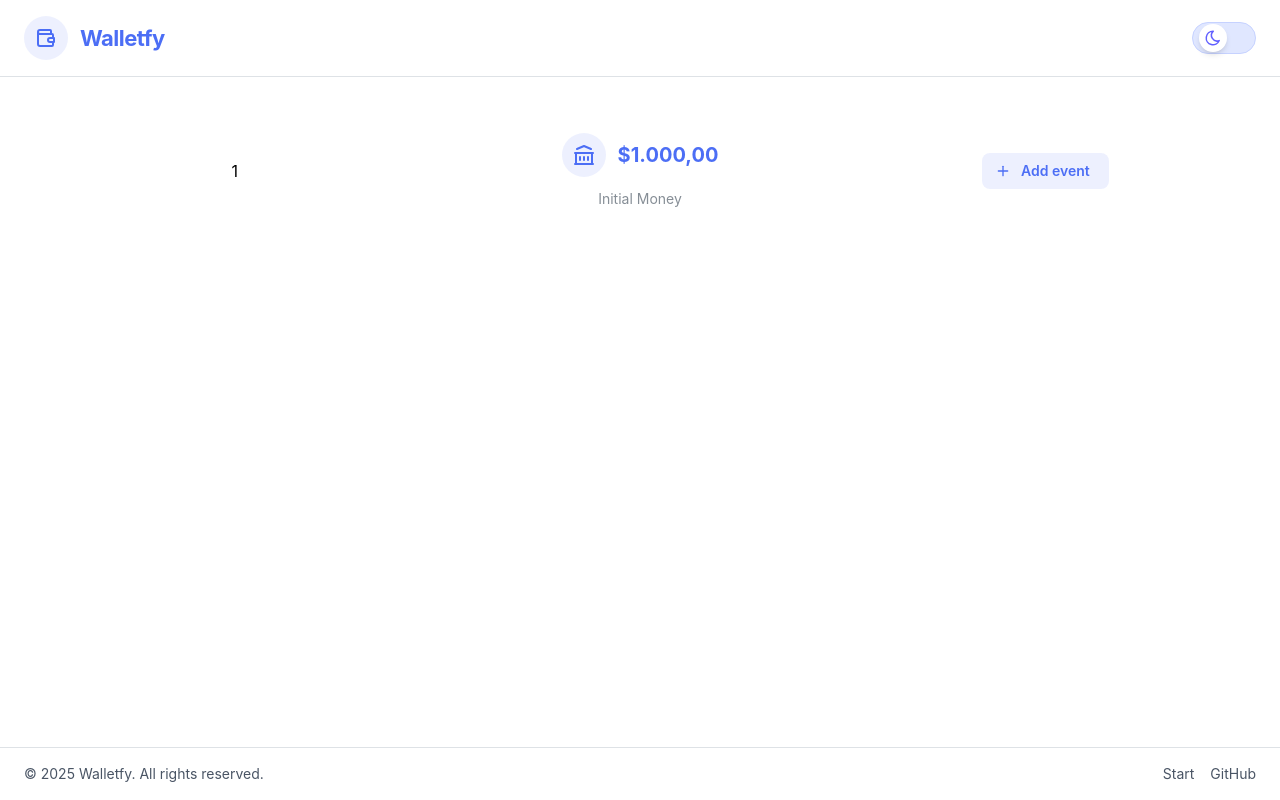
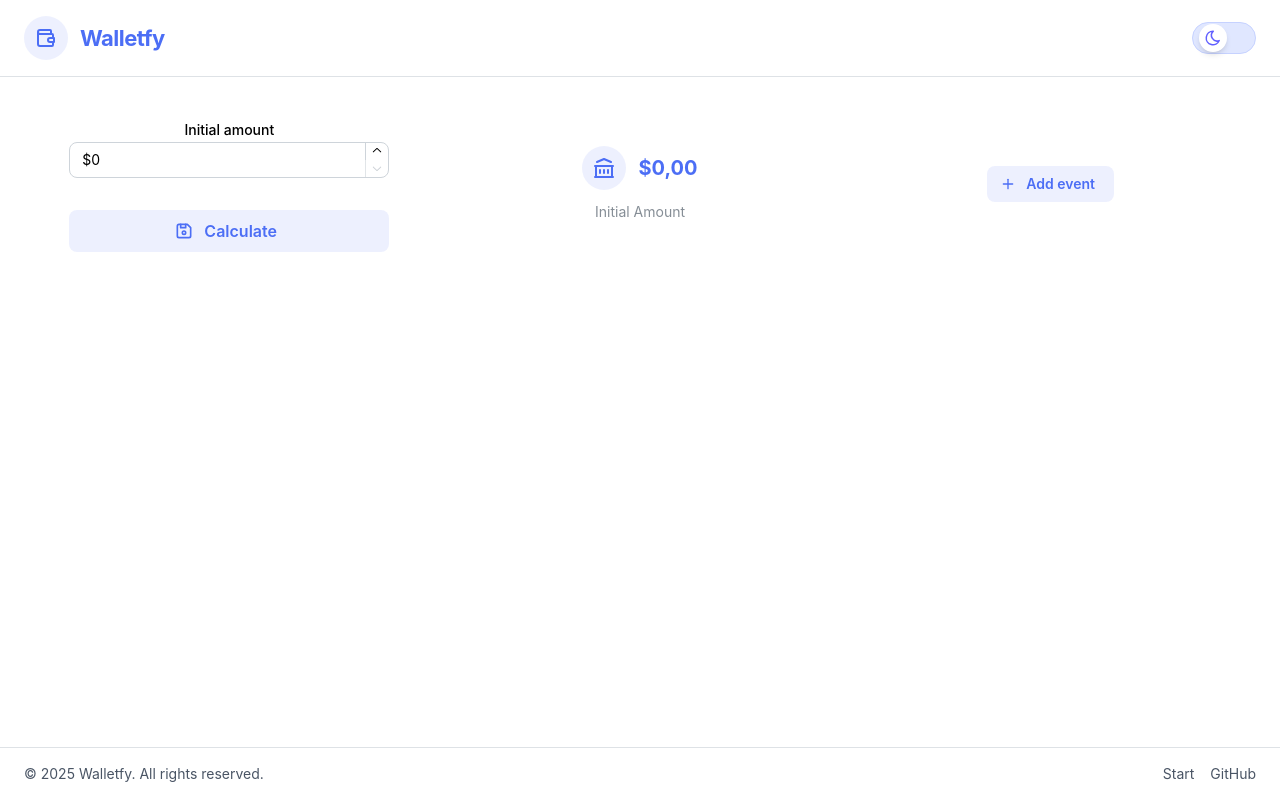
Before and after one commit to admolinac/walletfy, a React (Vite) app: page / in a window 1280 px wide. Built offline with nearby package versions, Linux system fonts and the light colour scheme.

Commit message:
add initial amount form

```diff
--- a/src/components/event/EventSection.tsx
+++ b/src/components/event/EventSection.tsx
@@ -1,7 +1,14 @@
-import { Button, Card, Flex, Grid, Text, ThemeIcon, useMantineColorScheme } from "@mantine/core";
+import { useState } from "react";
+import { Box, Button, Card, Flex, Grid, Text, ThemeIcon, useMantineColorScheme } from "@mantine/core";
 import { IconBuildingBank, IconPlus } from "@tabler/icons-react";
 import { Link } from '@tanstack/react-router';
+import { useMutation } from "@tanstack/react-query";
+import type { AmountType } from "@/types/amountType";
 import { currencyFormatter } from '@/utils/formatters';
+import { useInitialMoneyForm } from "@/hooks/formHook";
+import { notifications } from '@/utils/notification';
+import { AmountSchema } from "@/types/amountType";
+import useAppStore from "@/store";
 
 
 function AddEventSection() {
@@ -9,10 +16,85 @@ function AddEventSection() {
     const { colorScheme } = useMantineColorScheme();
     const isDark = colorScheme === 'dark';
 
+    const initialMoney = useAppStore((s) => s.initialMoney);
+    const setInitialMoney = useAppStore((s) => s.setInitialMoney);
+
+    const { mutate } = useMutation<
+        boolean,
+        Error,
+        AmountType
+    >({
+        mutationKey: ['amount'],
+        mutationFn: () => Promise.resolve(true),
+        onSettled: (_, error: Error | null) => {
+            if (error) {
+                notifications.error({
+                    title: 'Error',
+                    message:
+                        error.message || 'An error occurred while setting the initial amount',
+                });
+            } else {
+                notifications.success({
+                    title: 'Success',
+                    message: 'Initial amount added successfully!',
+                });
+            }
+        }
+    });
+
+
+    const form = useInitialMoneyForm({
+        defaultValues: {
+            amount: initialMoney,
+        },
+        validators: {
+            onSubmit: AmountSchema,
+        },
+        onSubmit: ({ value }) => {
+            console.log('Form submitted with values:', value);
+            mutate(value, {
+                onSuccess: () => {
+                    setInitialMoney(value.amount);
+                }
+            });
+        },
+        onSubmitInvalid: (errors) => {
+            notifications.error({
+                title: 'Validation Error',
+                message: 'Please check the form for errors.',
+            });
+            console.error('Form submission errors:', errors);
+        },
+    });
+
     return (
-        <Grid justify="center" align="center">
+        <Grid justify="center" align="center" gutter="xl">
             <Grid.Col span={4}>
-                1
+                <Box maw={320} mx="auto">
+                    <form
+                        className="flex flex-col gap-8"
+                        onSubmit={(e) => {
+                            e.preventDefault()
+                            form.handleSubmit()
+                        }}
+                    >
+                        <form.AppField
+                            name="amount"
+                            children={(field) => (
+                                <field.NumberInput
+                                    label="Initial amount"
+                                ></field.NumberInput>
+                            )}
+                        >
+                        </form.AppField>
+
+                        <form.AppForm>
+                            <form.SubmitButton
+                                text="Calculate"
+                            />
+                        </form.AppForm>
+                    </form>
+                </Box>
             </Grid.Col>
             <Grid.Col span={4}>
                 <Card radius="md" p="md" h="100%">
@@ -21,10 +103,10 @@ function AddEventSection() {
                             <IconBuildingBank />
                         </ThemeIcon>
                         <Text size="xl" fw={700} c={isDark ? 'white' : 'indigo'}>
-                            {currencyFormatter.format(1000)}
+                            {currencyFormatter.format(initialMoney)}
                         </Text>
                     </Flex>
-                    <Text size="sm" c="dimmed" mt="sm">Initial Money</Text>
+                    <Text size="sm" c="dimmed" mt="sm">Initial Amount</Text>
                 </Card>
             </Grid.Col>
             <Grid.Col span={4}>
--- a/src/hooks/formHook.tsx
+++ b/src/hooks/formHook.tsx
@@ -41,4 +41,17 @@ export const { useAppForm } = createFormHook({
     },
     fieldContext,
     formContext,
+});
+
+export const { useAppForm: useInitialMoneyForm } = createFormHook({
+    fieldComponents: {
+        NumberInput: MantineNumberInput,
+    },
+    formComponents: {
+        SubmitButton: (props) => (
+            <MantineButton {...props}></MantineButton>
+        )
+    },
+    fieldContext,
+    formContext,
 })
--- a/src/store/index.ts
+++ b/src/store/index.ts
@@ -5,6 +5,11 @@ const useAppStore = create<StoreType>(
     (set) => (
         {
             theme: 'light',
+            initialMoney: Number(localStorage.getItem('initialMoney')) || 0,
+            setInitialMoney: (amount) => {
+                localStorage.setItem('initialMoney', amount.toString());
+                set({ initialMoney: amount });
+            },
             setTheme: (theme) =>
                 set((state) => {
 
--- /dev/null
+++ b/src/types/amountType.ts
@@ -0,0 +1,7 @@
+import { z } from 'zod';
+
+export const AmountSchema = z.object({
+    amount: z.number("Amount is mandatory.").positive("The number must be positive"),
+});
+
+export type AmountType = z.infer<typeof AmountSchema>;
--- a/src/types/storeType.ts
+++ b/src/types/storeType.ts
@@ -5,5 +5,7 @@ export type ThemeType = z.infer<typeof ThemeEnum>;
 
 export interface StoreType {
     theme: ThemeType,
-    setTheme: (theme: ThemeType) => void
+    setTheme: (theme: ThemeType) => void,
+    initialMoney: number,
+    setInitialMoney: (amount: number) => void,
 }
```
Also changed, not shown: src/types/eventType.ts (+0 -10 lines).
